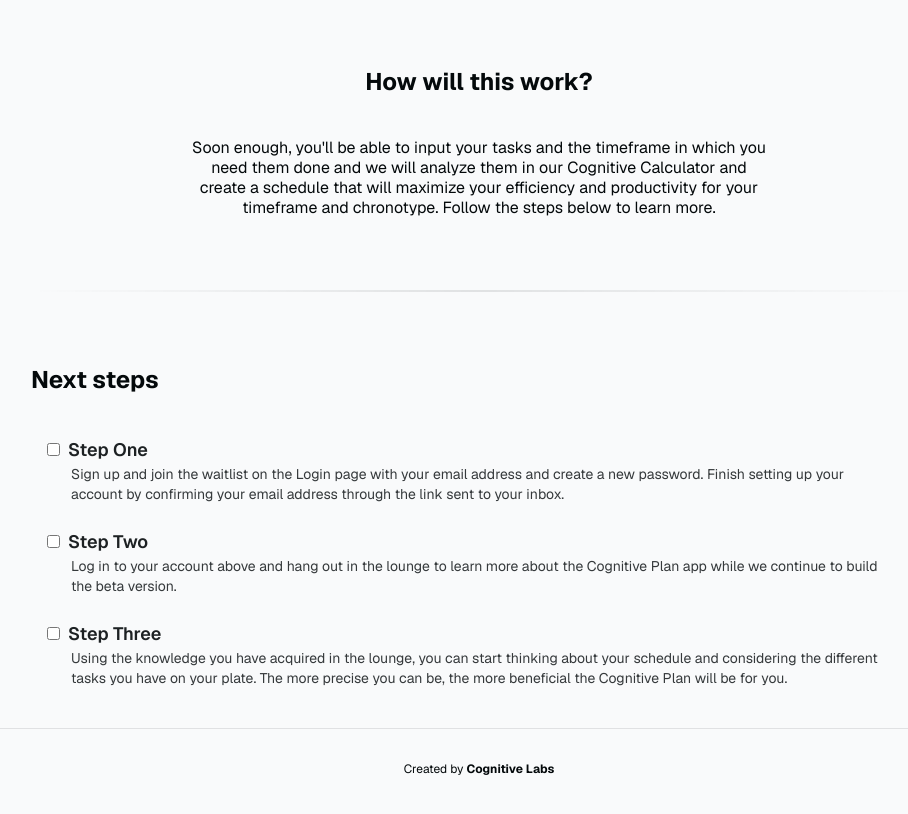
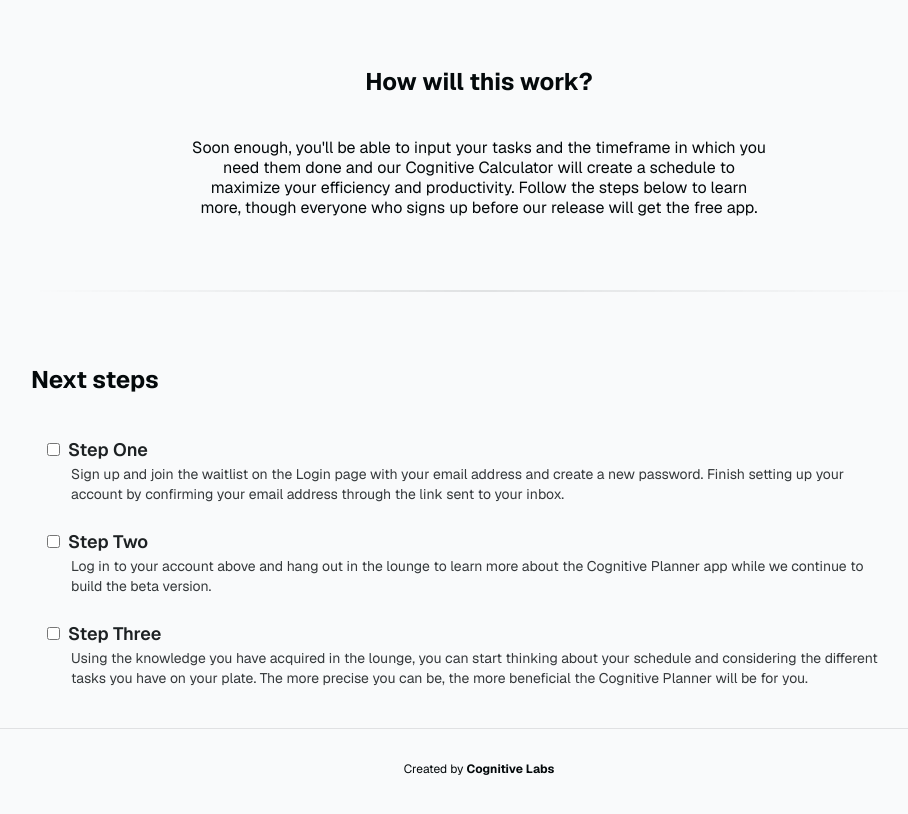
Before and after one commit to Enjoyweaver/CognitiveLabs, a Next.js app: page / in a window 1280 px wide. Shown: the part 560-1374 px from the top of the page, without its empty margins (161-1069 px from the left). Built offline with nearby package versions, Linux system fonts and the light colour scheme; no server answers.

Commit message:
wording update

```diff
--- a/components/Body.tsx
+++ b/components/Body.tsx
@@ -4,10 +4,10 @@ export default function Header() {
       <h2 className="font-bold text-2xl">How will this work?</h2>
       <p className="text-1.9xl !leading-tight mx-auto max-w-xl text-center">
         Soon enough, you'll be able to input your tasks and the timeframe in
-        which you need them done and we will analyze them in our Cognitive
-        Calculator and create a schedule that will maximize your efficiency and
-        productivity for your timeframe and chronotype. Follow the steps below
-        to learn more.
+        which you need them done and our Cognitive Calculator will create a
+        schedule to maximize your efficiency and productivity. Follow the steps
+        below to learn more, though everyone who signs up before our release
+        will get the free app.
       </p>
       <div className="w-full p-[1px] bg-gradient-to-r from-transparent via-foreground/10 to-transparent my-8" />
     </div>
--- a/components/SignUpUserSteps.tsx
+++ b/components/SignUpUserSteps.tsx
@@ -16,7 +16,7 @@ export default function SignUpUserSteps() {
       <Step title="Step Two">
         <p>
           Log in to your account above and hang out in the lounge to learn more
-          about the Cognitive Plan app while we continue to build the beta
+          about the Cognitive Planner app while we continue to build the beta
           version.
         </p>
       </Step>
@@ -25,7 +25,7 @@ export default function SignUpUserSteps() {
           Using the knowledge you have acquired in the lounge, you can start
           thinking about your schedule and considering the different tasks you
           have on your plate. The more precise you can be, the more beneficial
-          the Cognitive Plan will be for you.
+          the Cognitive Planner will be for you.
         </p>
       </Step>
     </ol>
```
